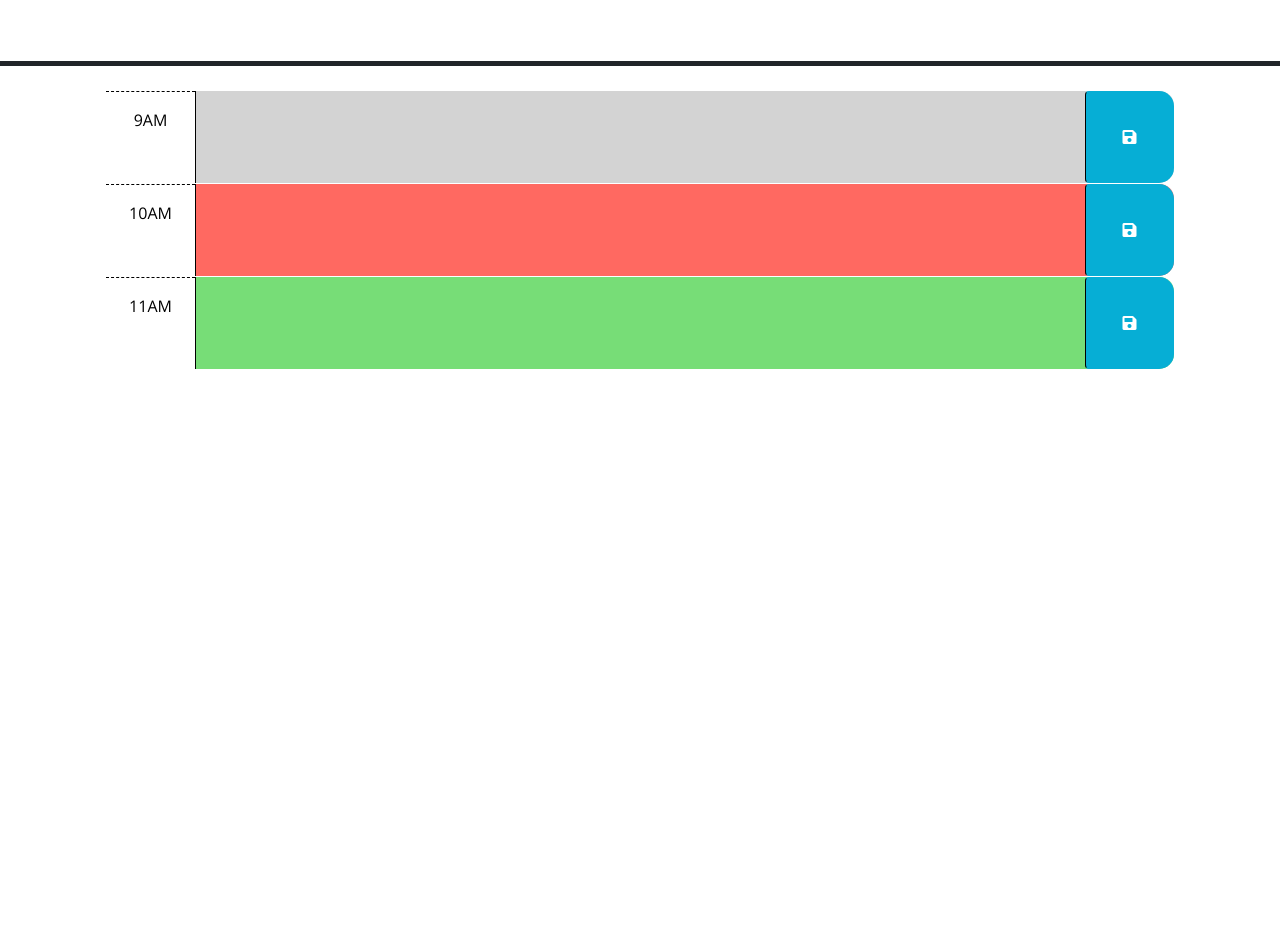
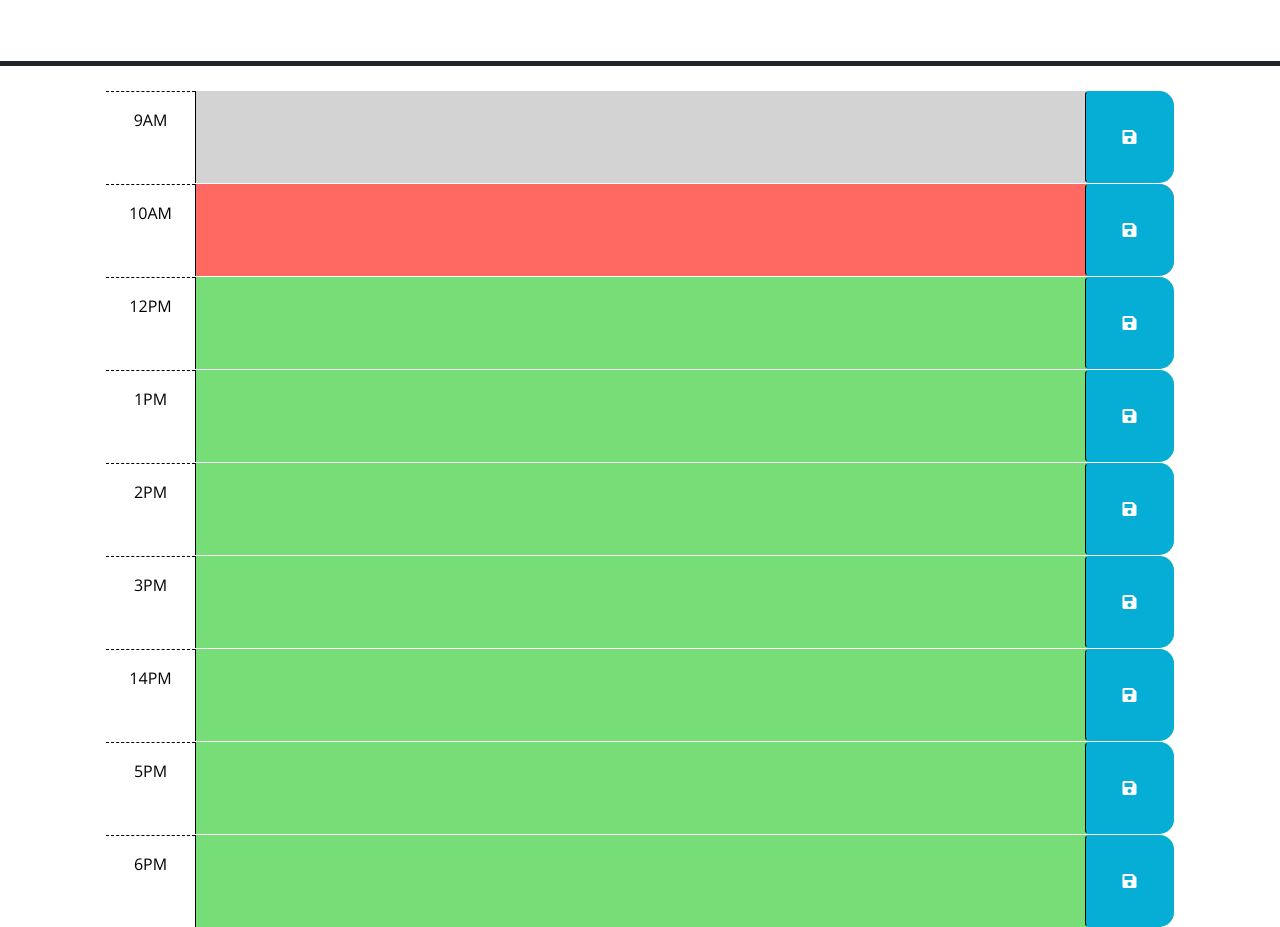
Before and after one commit to Brazz26/schedule-input-api, a plain HTML site: page index.html in a window 1280 px wide. Shown: the part 166-1093 px from the top of the page. Before the commit the page ends 800 px from the top, so only its background shows below. Drawn offline with nearby package versions, Linux system fonts and the light colour scheme.

Commit message:
created blocks for the schedule from 1200 to 1800 to represent future events

```diff
--- a/assets/script.js
+++ b/assets/script.js
@@ -1,14 +1,15 @@
-console.log('Hello')
 // Wrap all code that interacts with the DOM in a call to jQuery to ensure that
 // the code isn't run until the browser has finished rendering all the elements
 // in the html.
+var saveBtnEl = document.querySelector('#fa-save');
 
 const currentDate = dayjs();
 const formattedDate = currentDate.format('YYYY-MM-DD');
 console.log(formattedDate);
-$(function () {
-    // var currentDay = dayjs();
-    // $('currentDay') = dayjs().text();
+console.log
+$(function dataSubmit(event) {
+
+
     // TODO: Add a listener for click events on the save button. This code should
     // use the id in the containing time-block as a key to save the user input in
     // local storage. HINT: What does `this` reference in the click listener
--- a/index.html
+++ b/index.html
@@ -58,8 +58,50 @@
       </div>
 
       <!-- Example of a future time block. The "future" class adds a green background color. -->
-      <div id="hour-11" class="row time-block future">
-        <div class="col-2 col-md-1 hour text-center py-3">11AM</div>
+      <div id="hour-12" class="row time-block future">
+        <div class="col-2 col-md-1 hour text-center py-3">12PM</div>
+        <textarea class="col-8 col-md-10 description" rows="3"> </textarea>
+        <button class="btn saveBtn col-2 col-md-1" aria-label="save">
+          <i class="fas fa-save" aria-hidden="true"></i>
+        </button>
+      </div>
+      <div id="hour-13" class="row time-block future">
+        <div class="col-2 col-md-1 hour text-center py-3">1PM</div>
+        <textarea class="col-8 col-md-10 description" rows="3"> </textarea>
+        <button class="btn saveBtn col-2 col-md-1" aria-label="save">
+          <i class="fas fa-save" aria-hidden="true"></i>
+        </button>
+      </div>
+      <div id="hour-14" class="row time-block future">
+        <div class="col-2 col-md-1 hour text-center py-3">2PM</div>
+        <textarea class="col-8 col-md-10 description" rows="3"> </textarea>
+        <button class="btn saveBtn col-2 col-md-1" aria-label="save">
+          <i class="fas fa-save" aria-hidden="true"></i>
+        </button>
+      </div>
+      <div id="hour-15" class="row time-block future">
+        <div class="col-2 col-md-1 hour text-center py-3">3PM</div>
+        <textarea class="col-8 col-md-10 description" rows="3"> </textarea>
+        <button class="btn saveBtn col-2 col-md-1" aria-label="save">
+          <i class="fas fa-save" aria-hidden="true"></i>
+        </button>
+      </div>
+      <div id="hour-16" class="row time-block future">
+        <div class="col-2 col-md-1 hour text-center py-3">14PM</div>
+        <textarea class="col-8 col-md-10 description" rows="3"> </textarea>
+        <button class="btn saveBtn col-2 col-md-1" aria-label="save">
+          <i class="fas fa-save" aria-hidden="true"></i>
+        </button>
+      </div>
+      <div id="hour-17" class="row time-block future">
+        <div class="col-2 col-md-1 hour text-center py-3">5PM</div>
+        <textarea class="col-8 col-md-10 description" rows="3"> </textarea>
+        <button class="btn saveBtn col-2 col-md-1" aria-label="save">
+          <i class="fas fa-save" aria-hidden="true"></i>
+        </button>
+      </div>
+      <div id="hour-18" class="row time-block future">
+        <div class="col-2 col-md-1 hour text-center py-3">6PM</div>
         <textarea class="col-8 col-md-10 description" rows="3"> </textarea>
         <button class="btn saveBtn col-2 col-md-1" aria-label="save">
           <i class="fas fa-save" aria-hidden="true"></i>
```
